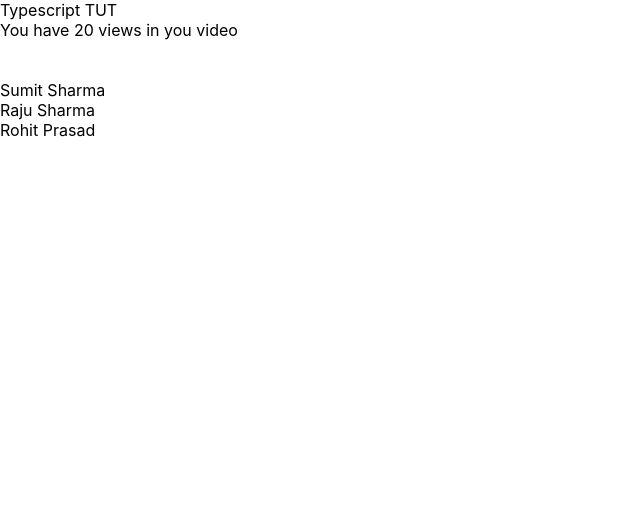
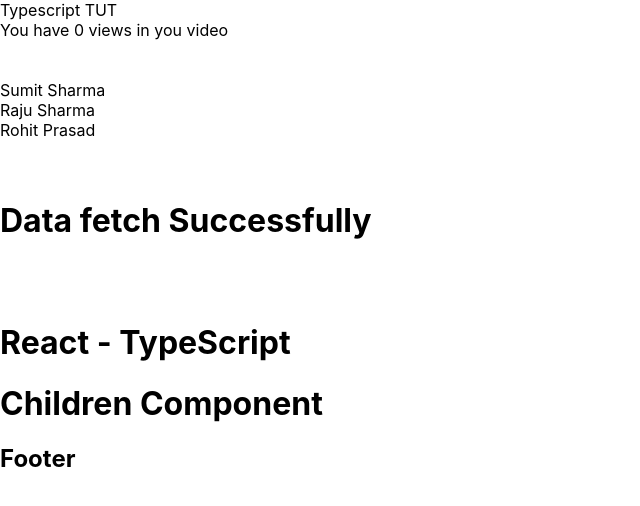
Before and after one commit to Sumit45doc/React-typescript, a React (Create React App) app: page / in a window 1280 px wide. Shown: the top 506 px of the page, without its empty margins (0-640 px from the left). Built offline with nearby package versions, Linux system fonts and the light colour scheme.

Commit message:
advance props

```diff
--- a/src/App.tsx
+++ b/src/App.tsx
@@ -1,5 +1,8 @@
 import { Greed } from "./components/Greed";
+import Layout from "./components/Layout";
+import Message from "./components/message";
 import PersonList from "./components/PersonList";
+import Status from "./components/Status";
 
 function App() {
   const nameList = [
@@ -9,10 +12,19 @@ function App() {
   ]
   return (
     <div className="App">
-      <Greed language="Typescript" viewer={20} logIn={true} />
+      <Greed language="Typescript"  logIn={true} />
       <br />
       <br />
       <PersonList nameList={nameList} />
+      <br />
+      <br />
+      <Status status="success" />
+      <br /><br />
+      <Layout>
+        <Message>
+          Children Component
+        </Message>
+      </Layout>
     </div>
   );
 }
--- a/src/components/Greed.tsx
+++ b/src/components/Greed.tsx
@@ -1,13 +1,14 @@
 type GreedProps = {
     language: string
-    viewer: number
+    viewer?: number //optional use ?
     logIn: boolean
 }
 export const Greed = (props: GreedProps) => {
+    const { viewer = 0 } = props;
     return (
         <div>
             <div>{props.language} TUT</div>
-            {props.logIn ? <span>You  have {props.viewer} views in you video</span> : <span>Log in to your account</span> }
+            {props.logIn ? <span>You  have {viewer} views in you video</span> : <span>Log in to your account</span>}
         </div>
     )
 }
--- /dev/null
+++ b/src/components/Layout.tsx
@@ -0,0 +1,14 @@
+type LayoutProps = {
+    children: React.ReactNode
+}
+const Layout = (props: LayoutProps) => {
+    return (
+        <>
+            <header><h1>React - TypeScript</h1></header>
+            <main>{props.children}</main>
+            <footer> <h2>Footer</h2> </footer>
+        </>
+    )
+}
+
+export default Layout
--- /dev/null
+++ b/src/components/Status.tsx
@@ -0,0 +1,27 @@
+import Message from "./message";
+
+type StatusProps = {
+    status: "loading" | "success" | "error" // props value can be only this values
+}
+const Status = (props: StatusProps) => {
+    const { status } = props
+
+    let message = "";
+    if (status === "loading") {
+        message = "Loading..."
+    } else if (status === "success") {
+        message = "Data fetch Successfully"
+    } else if (status === "error") {
+        message = "Error Fetching data"
+    }
+
+    return (
+        <div>
+            <Message>
+                {message}
+            </Message>
+        </div>
+    )
+}
+
+export default Status
--- /dev/null
+++ b/src/components/message.tsx
@@ -0,0 +1,12 @@
+type MessageProps = {
+    children: string
+}
+const Message = (props: MessageProps) => {
+    return (
+        <h1>
+            {props.children}
+        </h1>
+    )
+}
+
+export default Message
```
